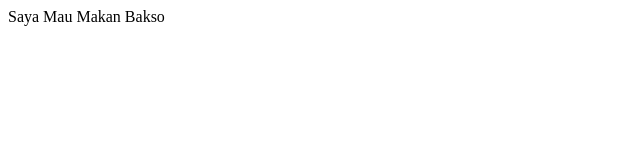
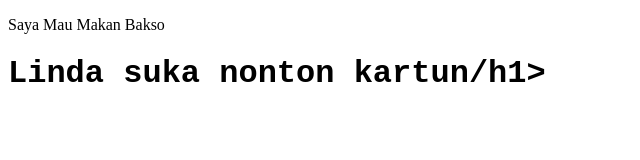
Before and after one commit to LindaOktaviani17/LindaOktaviani17.github.io, a plain HTML site: page index.html in a window 1280 px wide. Shown: the whole page, without its empty margins (0-640 px from the left). Drawn offline with Linux system fonts and the light colour scheme.

Commit message:
index.html

```diff
--- a/index.html
+++ b/index.html
@@ -7,6 +7,7 @@
     <title>Document</title>
 </head>
 <body>
-    Saya Mau Makan Bakso
+    <p>Saya Mau Makan Bakso</p>
+    <h1 style="font-family: 'Courier New', Courier, monospace;">Linda suka nonton kartun/h1>
 </body>
 </html>
```
